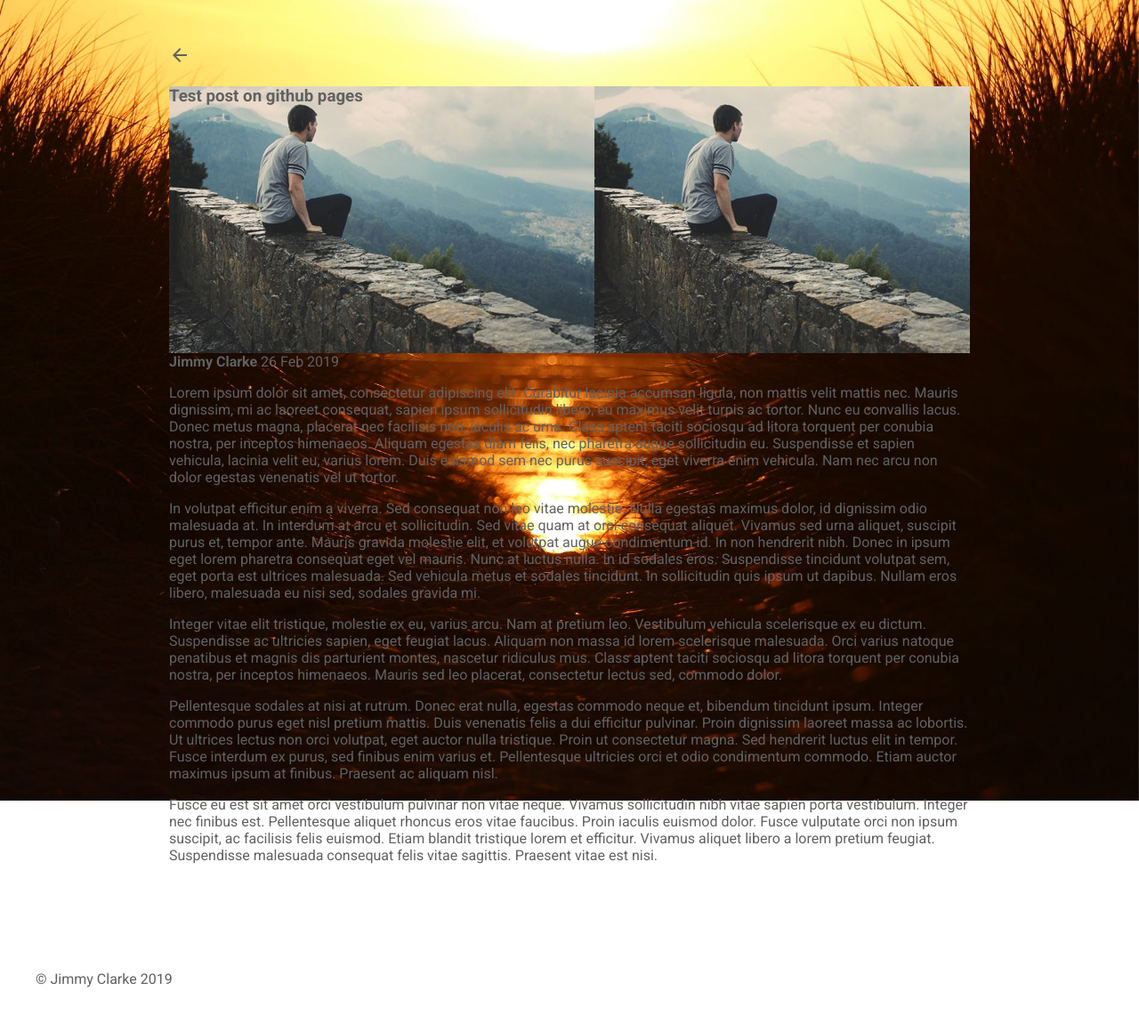
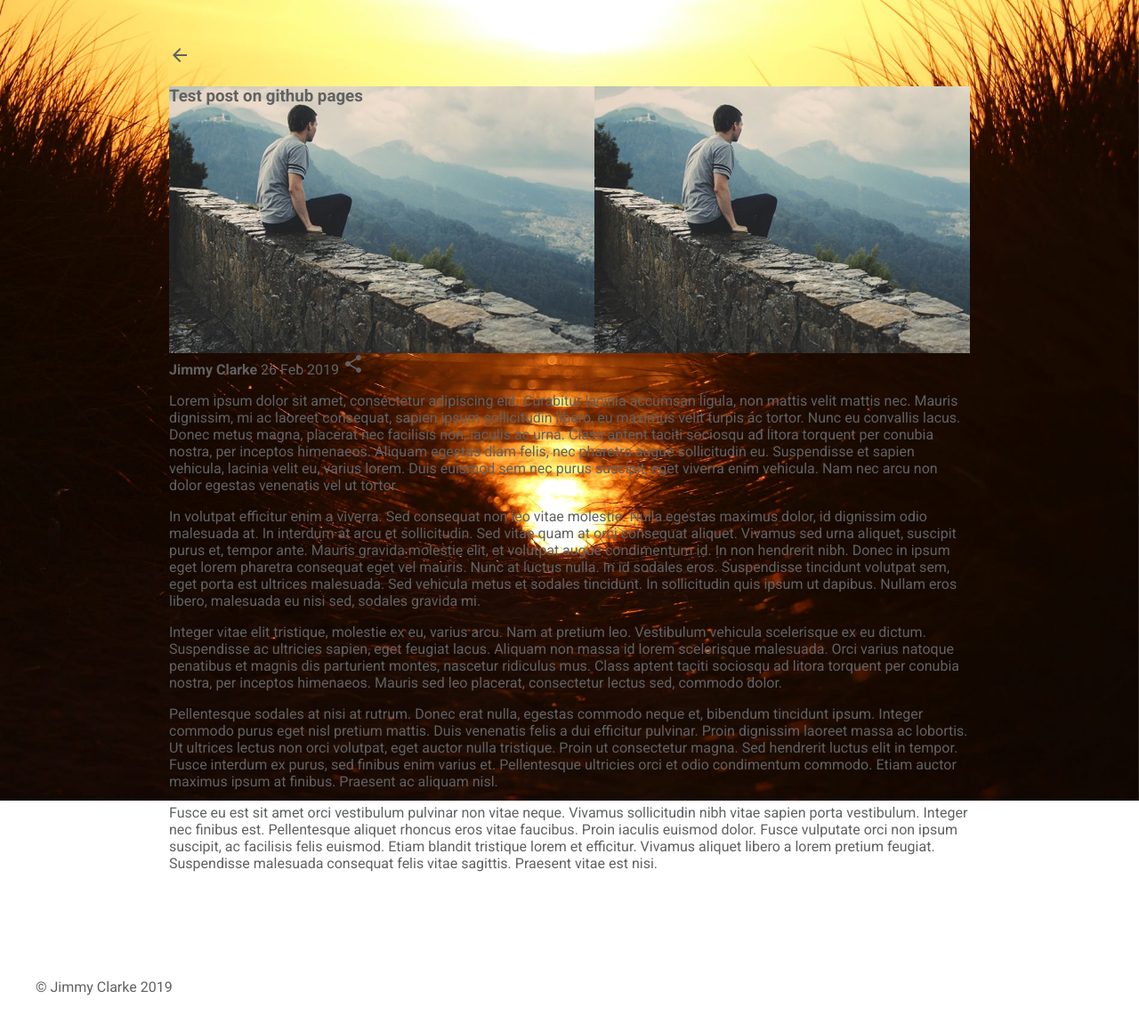
Before and after one commit to jimmyclarke113/jimmyclarke113.github.io, a Jekyll site: the page built from _posts/2019-02-26-test-post-2.md, in a window 1280 px wide. Shown: the whole page at 89% size. Built offline with Jekyll 4.4.1, drawn with Linux system fonts in a browser that asks for light colours.

Commit message:
Update posts2019.html

```diff
--- a/_layouts/posts2019.html
+++ b/_layouts/posts2019.html
@@ -10,6 +10,7 @@
 	<div>
 		<strong>{{page.author}}</strong>
 		<span>{{ page.date | date_to_string }}</span>
+		<i class="material-icons">share</i>
 	</div>
 	<div>
 		{{content}}
```
